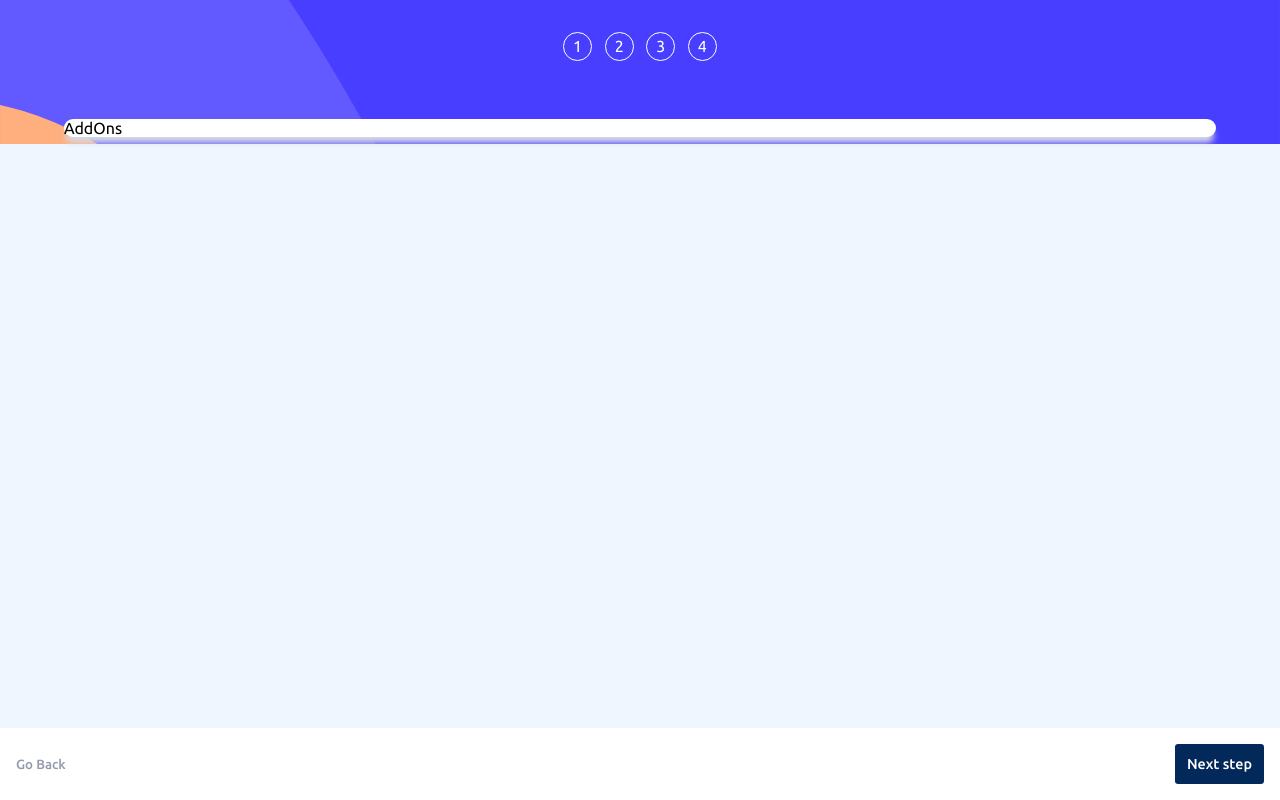
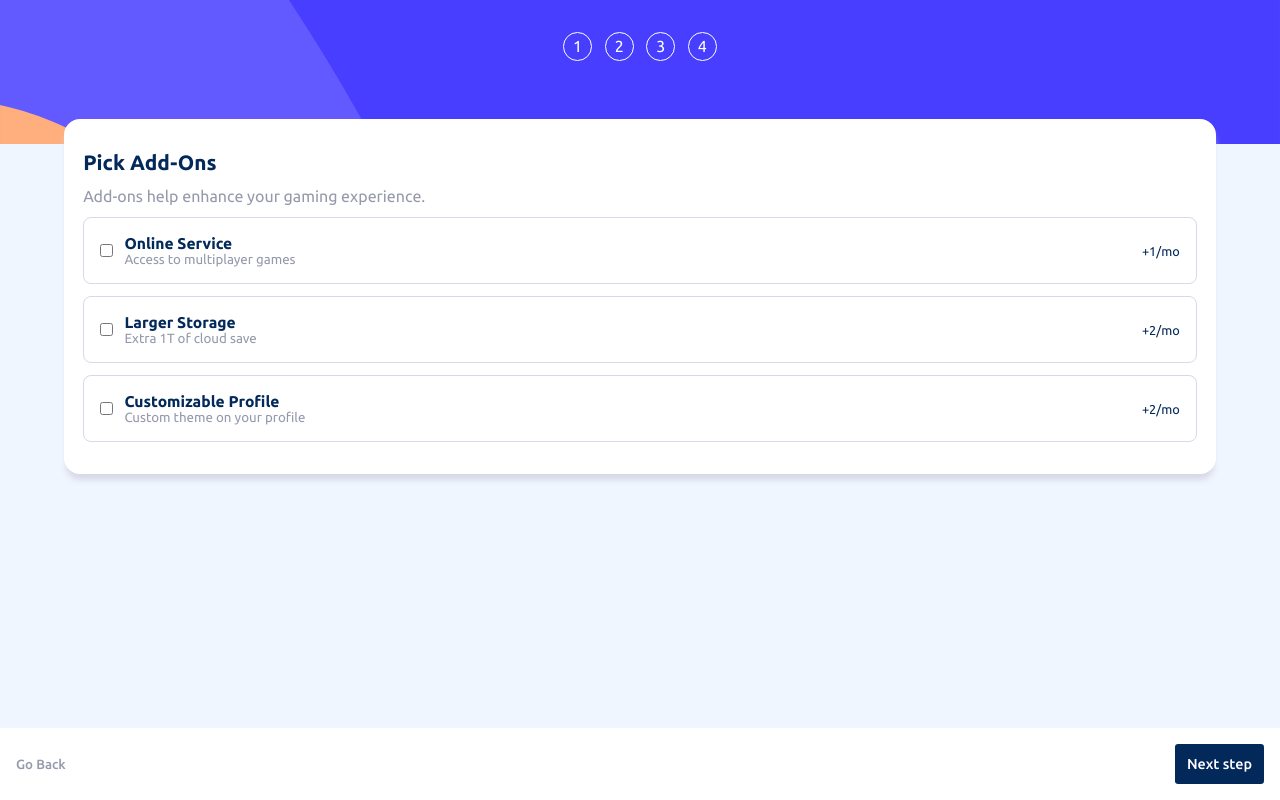
Before and after one commit to guicostads/gaming-platform-registration, a React (Vite) app: page /page3 in a window 1280 px wide. Built offline with nearby package versions, Linux system fonts and the light colour scheme.

Commit message:
context and styling changes

```diff
--- a/src/components/AddOnButton.css
+++ b/src/components/AddOnButton.css
@@ -1,3 +1,47 @@
-.addon-btn {
+.not-checked {
+  width: 100%;
+  display: flex;
+  align-items: center;
+  gap: 0.7rem;
+  padding: 1rem;
+  border-radius: 0.5rem;
+  border: 1px solid var(--light-gray);
+  background-color: transparent;
+}
 
+.checked {
+  width: 100%;
+  display: flex;
+  align-items: center;
+  gap: 0.7rem;
+  padding: 1rem;
+  border-radius: 0.5rem;
+  border: 1px solid var(--marine-blue);
+  background-color: var(--magnolia);
 }
+
+.not-checked div,
+.checked div {
+  width: 100%;
+  display: flex;
+  flex-direction: column;
+  text-align: left;
+}
+
+.not-checked h3,
+.not-checked span,
+.checked h3,
+.checked span {
+  color: var(--marine-blue);
+}
+
+.not-checked span,
+.checked span {
+  font-size: 0.8rem;
+}
+
+.not-checked div > span,
+.checked div > span {
+  color: var(--cool-gray);
+  font-size: 100%;
+}
--- a/src/components/AddOnButton.jsx
+++ b/src/components/AddOnButton.jsx
@@ -1,12 +1,17 @@
-import React from "react";
+import React, { useContext } from "react";
 import "./AddOnButton.css";
+import { PageContext } from "../context/context";
 
-export const AddOnButton = ({ bonus, description }) => {
+export const AddOnButton = ({ bonus, description, price }) => {
+  const { isChecked, handleChange } = useContext(PageContext);
   return (
-    <button className="addon-btn">
-      <input type="checkbox"></input>
-      <h3>{bonus} </h3>
-      <span>{description}</span>
+    <button className={isChecked ? 'checked' : 'not-checked'}>
+      <input type="checkbox" checked={isChecked} onChange={handleChange} />
+      <div>
+        <h3> {bonus} </h3>
+        <span>{description}</span>
+      </div>
+      <span>{price}</span>
     </button>
   );
 };
--- /dev/null
+++ b/src/components/AddOns.css
@@ -0,0 +1,15 @@
+.addon-box {
+  display: flex;
+  flex-direction: column;
+  gap: .75rem;
+  padding: 2rem 1.2rem;
+}
+
+.addon-box h1 {
+  font-size: 1.3rem;
+  color: var(--marine-blue);
+}
+
+.addon-box p {
+    color: var(--cool-gray);
+}
--- a/src/components/AddOns.jsx
+++ b/src/components/AddOns.jsx
@@ -1,9 +1,35 @@
-import React from 'react'
+import React, { useContext } from "react";
+import { AddOnButton } from "./AddOnButton";
+import { PageContext } from "../context/context";
+import "./AddOns.css";
 
 const AddOns = () => {
+  const { toggleValue} = useContext(PageContext);
+
   return (
-    <div>AddOns</div>
-  )
-}
+    <div className="addon-box">
+      <h1>Pick Add-Ons</h1>
+      <p>Add-ons help enhance your gaming experience.</p>
+      <AddOnButton
+        bonus="Online Service"
+        description="Access to multiplayer games"
+        price={toggleValue ? "+10/yr" : "+1/mo"}
+        id='online'
+      />
+      <AddOnButton
+        bonus="Larger Storage"
+        description="Extra 1T of cloud save"
+        price={toggleValue ? "+20/yr" : "+2/mo"}
+        id='storage'
+      />
+      <AddOnButton
+        bonus="Customizable Profile"
+        description="Custom theme on your profile"
+        price={toggleValue ? "+20/yr" : "+2/mo"}
+        id='customizable'
+      />
+    </div>
+  );
+};
 
-export default AddOns
+export default AddOns;
--- a/src/components/PlanButton.jsx
+++ b/src/components/PlanButton.jsx
@@ -16,7 +16,11 @@ export const PlanButton = ({ img, plan, price, id }) => {
         <div onClick={handleActive} className="descriptions">
           <h3>{plan}</h3>
           <span>{price}</span>
-          {toggleValue && <span>2 months free</span>}
+          {toggleValue && (
+            <span style={{ color: "var(--marine-blue)", fontSize: ".80rem" }}>
+              2 months free
+            </span>
+          )}
         </div>
       </button>
     </div>
--- a/src/components/PlanSelection.jsx
+++ b/src/components/PlanSelection.jsx
@@ -12,20 +12,26 @@ const PlanSelection = () => {
 
   return (
     <div className="plan-selection">
-      {!toggleValue && (
-        <div className="plan-selection">
-          <PlanButton id="1" plan="Arcade" price="9/mo" img={Arcade} />
-          <PlanButton id="2" plan="Advanced" price="12/mo" img={Advanced} />
-          <PlanButton id="3" plan="Arcade" price="15/mo" img={Pro} />
-        </div>
-      )}
-      {toggleValue && (
-        <div className="plan-selection">
-          <PlanButton id="1" plan="Arcade" price="90/yr" img={Arcade} />
-          <PlanButton id="2" plan="Advanced" price="120/yr" img={Advanced} />
-          <PlanButton id="3" plan="Arcade" price="150/yr" img={Pro} />
-        </div>
-      )}
+      <div className="plan-selection">
+        <PlanButton
+          id="1"
+          plan="Arcade"
+          price={toggleValue ? "90/yr" : "9/mo"}
+          img={Arcade}
+        />
+        <PlanButton
+          id="2"
+          plan="Advanced"
+          price={toggleValue ? "120/yr" : "12/mo"}
+          img={Advanced}
+        />
+        <PlanButton
+          id="3"
+          plan="Pro"
+          price={toggleValue ? "150/yr" : "15/mo"}
+          img={Pro}
+        />
+      </div>
       <Switch />
     </div>
   );
--- a/src/context/context.jsx
+++ b/src/context/context.jsx
@@ -7,21 +7,18 @@ export const PageContextProvider = ({ children }) => {
   const [email, setEmail] = useState("");
   const [phone, setPhone] = useState("");
   const [active, setActive] = useState(null);
-  const [selected, setSelected] = useState("");
+  //const [selected, setSelected] = useState("");
   const [toggleValue, setToggleValue] = useState(false);
+  const [isChecked, setIsChecked] = useState(null);
   const [currentPathIndex, setCurrentPathIndex] = useState(0);
   const navigate = useNavigate();
   const paths = ["/page1", "/page2", "/page3", "/page4"];
 
-  const handleSelected = (e) => {
-    setSelected(e.target.value);
-    handleActive();
-    console.log(selected);
-  };
-
-  const handleActive = (e) => {
-    setActive(e.target.id);
-  };
+  //const handleSelected = (e) => {
+  // setSelected(e.target.value);
+  //handleActive();
+  // console.log(selected);
+  //};
 
   const handleSetName = (e) => {
     setName(e.target.value);
@@ -37,10 +34,18 @@ export const PageContextProvider = ({ children }) => {
     console.log(phone);
   };
 
+  const handleActive = (e) => {
+    setActive(e.target.id);
+  };
+
   const handleToggle = () => {
     setToggleValue(!toggleValue);
     setActive(!active);
   };
+
+  const handleChange = () => {
+    setIsChecked(!isChecked)
+  }
 
   const handlePrevClick = () => {
     const prevIndex = (currentPathIndex - 1) % paths.length;
@@ -58,6 +63,8 @@ export const PageContextProvider = ({ children }) => {
   return (
     <PageContext.Provider
       value={{
+        isChecked,
+        handleChange,
         handleActive,
         active,
         toggleValue,
@@ -65,7 +72,7 @@ export const PageContextProvider = ({ children }) => {
         currentPathIndex,
         handlePrevClick,
         handleNextClick,
-        handleSelected,
+        //handleSelected,
         handleSetEmail,
         handleSetName,
         handleSetPhone,
```
